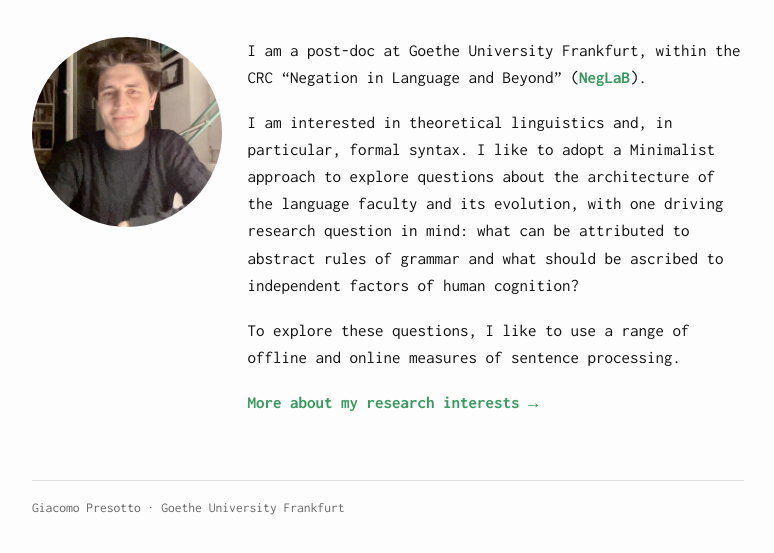
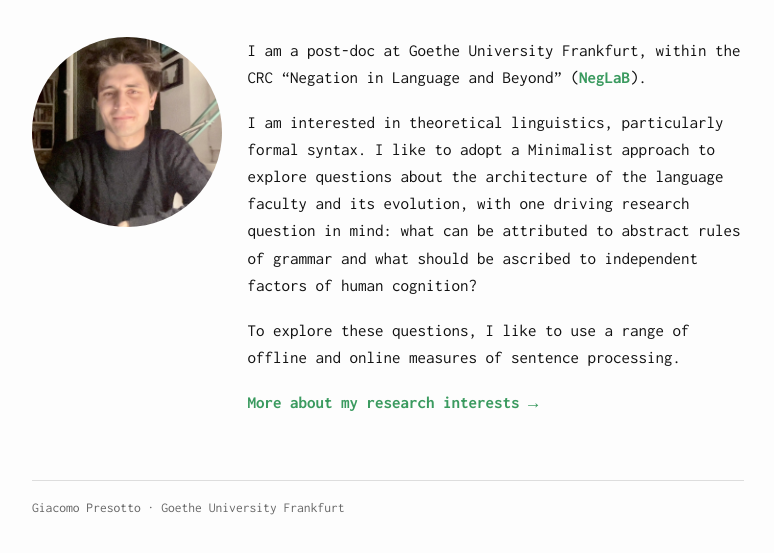
Before and after one commit to giacomo-presotto/giacomo-presotto.github.io, a plain HTML site: page index.html in a window 1280 px wide. Shown: the part 113-666 px from the top of the page, without its empty margins (252-1026 px from the left). Drawn offline with Linux system fonts and the light colour scheme.

Commit message:
Update index.html

```diff
--- a/index.html
+++ b/index.html
@@ -33,7 +33,7 @@
 
   <p>I am a post-doc at Goethe University Frankfurt, within the CRC &ldquo;Negation in Language and Beyond&rdquo; (<a href="https://www.neglab.de/" target="_blank" rel="noopener">NegLaB</a>).</p>
 
-  <p>I am interested in theoretical linguistics and, in particular, formal syntax. I like to adopt a Minimalist approach to explore questions about the architecture of the language faculty and its evolution, with one driving research question in mind: what can be attributed to abstract rules of grammar and what should be ascribed to independent factors of human cognition?</p>
+  <p>I am interested in theoretical linguistics, particularly formal syntax. I like to adopt a Minimalist approach to explore questions about the architecture of the language faculty and its evolution, with one driving research question in mind: what can be attributed to abstract rules of grammar and what should be ascribed to independent factors of human cognition?</p>
 
   <p>To explore these questions, I like to use a range of offline and online measures of sentence processing.</p>
 
```
